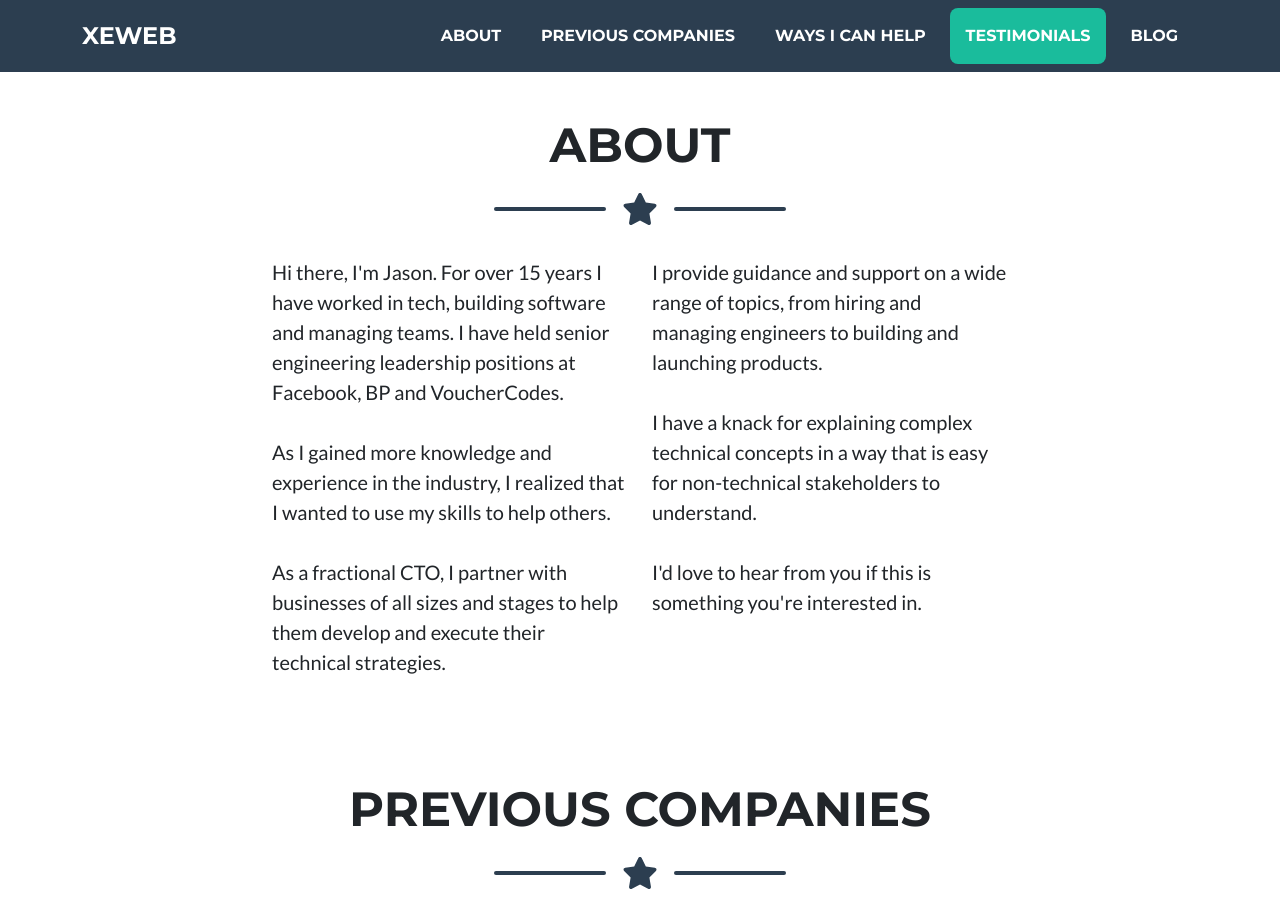
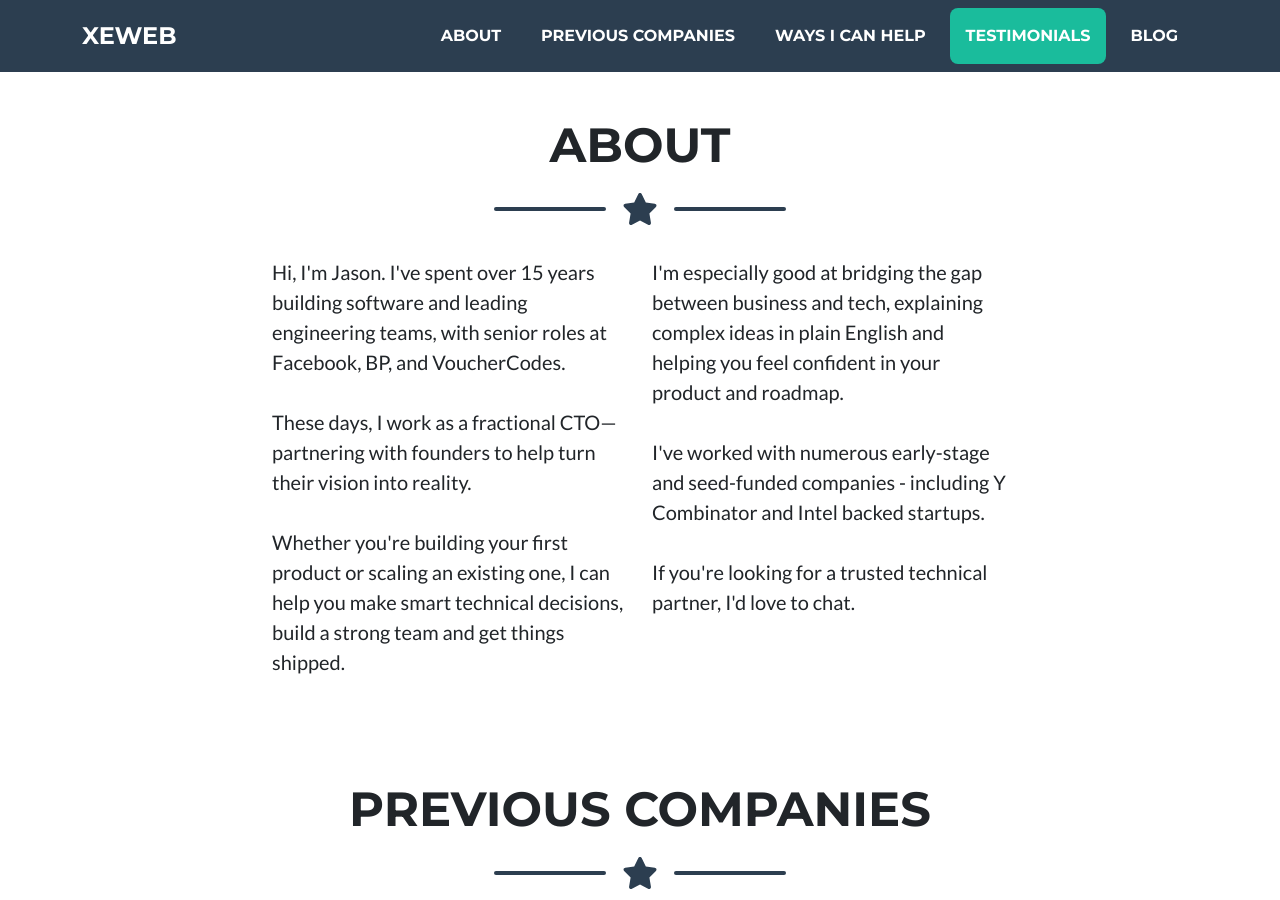
Before and after one commit to fire015/fire015.github.io-xeweb, a Jekyll site: the page built from index.html, in a window 1280 px wide and 900 px high, scrolled down 739 px. Built offline with Jekyll 4.4.1, drawn with Linux system fonts in a browser that asks for light colours; nearby versions of some CDN libraries.

Commit message:
Update bio

```diff
--- a/index.html
+++ b/index.html
@@ -14,20 +14,20 @@ section: home
         <div class="row">
             <div class="col-lg-4 ms-auto">
                 <p class="lead">
-                    Hi there, I'm Jason. For over 15 years I have worked in tech, building software and managing teams. I have held senior engineering leadership positions at Facebook, BP and VoucherCodes.
+                    Hi, I'm Jason. I've spent over 15 years building software and leading engineering teams, with senior roles at Facebook, BP, and VoucherCodes.
                     <br><br>
-                    As I gained more knowledge and experience in the industry, I realized that I wanted to use my skills to help others.
+                    These days, I work as a fractional CTO—partnering with founders to help turn their vision into reality.
                     <br><br>
-                    As a fractional CTO, I partner with businesses of all sizes and stages to help them develop and execute their technical strategies.
+                    Whether you're building your first product or scaling an existing one, I can help you make smart technical decisions, build a strong team and get things shipped.
                 </p>
             </div>
             <div class="col-lg-4 me-auto">
                 <p class="lead">
-                    I provide guidance and support on a wide range of topics, from hiring and managing engineers to building and launching products.
+                    I'm especially good at bridging the gap between business and tech, explaining complex ideas in plain English and helping you feel confident in your product and roadmap.
                     <br><br>
-                    I have a knack for explaining complex technical concepts in a way that is easy for non-technical stakeholders to understand.
+                    I've worked with numerous early-stage and seed-funded companies - including Y Combinator and Intel backed startups.
                     <br><br>
-                    I'd love to hear from you if this is something you're interested in.
+                    If you're looking for a trusted technical partner, I'd love to chat.
                 </p>
             </div>
         </div>
```
